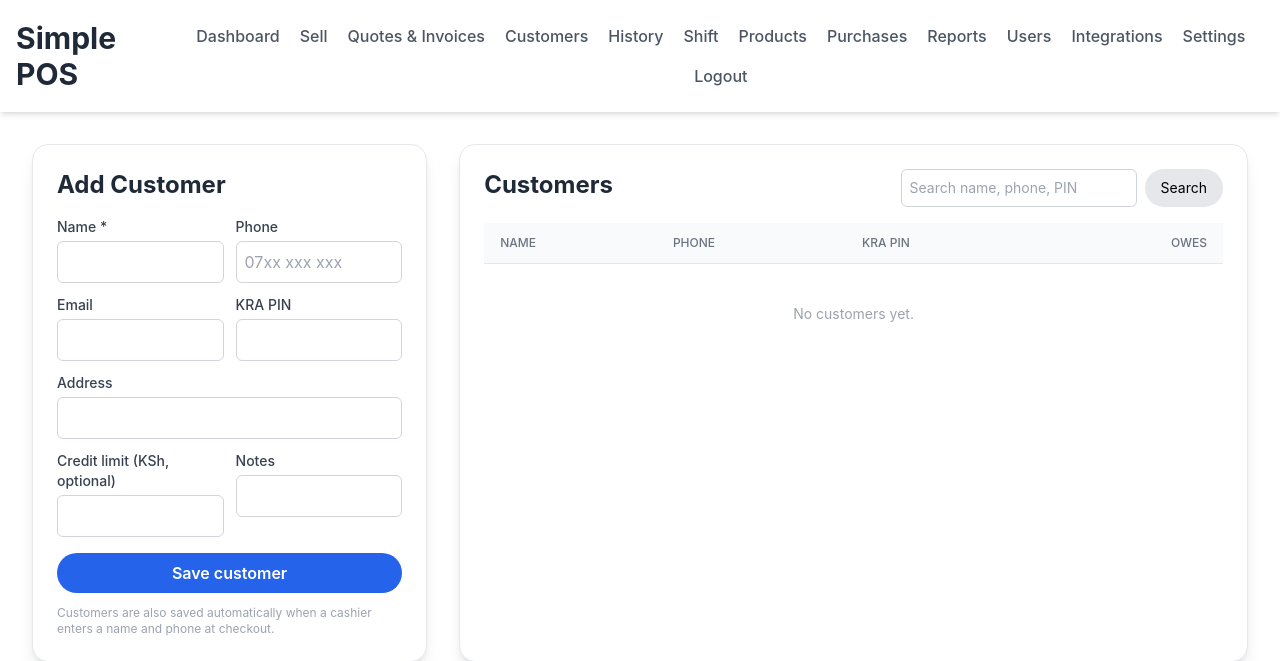
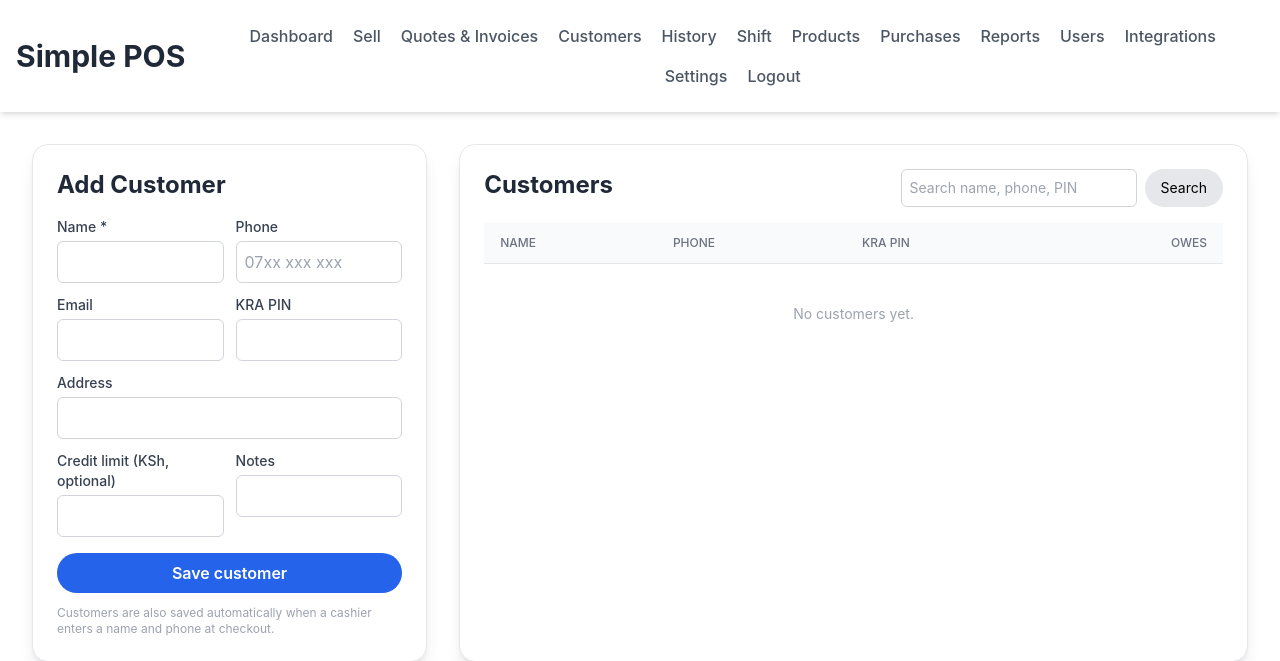
Before and after one commit to mubeakungu/pos-int, a Flask app: page /customers in a window 1280 px wide. Shown: the top 661 px of the page. Run offline with Flask 3, Linux system fonts and the light colour scheme; a user stored in the database is signed in; data comes from the database, SQL or seed files in the repository; data that the repository does not hold is empty; some libraries are stand-ins or nearby versions.

Commit message:
Keep the app name on one line in the nav
Co-Authored-By: Claude Opus 5.5 <noreply@anthropic.com>
Claude-Session: https://claude.ai/code/session_012kmRTqk6dYSTtFZVNSP7Y7

```diff
--- a/templates/layout.html
+++ b/templates/layout.html
@@ -18,7 +18,7 @@
     <nav class="bg-white shadow-md p-4 sticky top-0 z-50">
         <div class="container mx-auto flex flex-col md:flex-row justify-between items-center">
             <!-- App Name/Logo -->
-            <a href="/" class="text-3xl font-bold text-gray-800 rounded-lg hover:text-blue-600 transition-colors duration-300 mb-4 md:mb-0">Simple POS</a>
+            <a href="/" class="text-3xl font-bold text-gray-800 whitespace-nowrap mr-4 rounded-lg hover:text-blue-600 transition-colors duration-300 mb-4 md:mb-0">Simple POS</a>
 
             <!-- Navigation Links -->
             <div class="flex flex-wrap justify-center gap-x-1">
```
